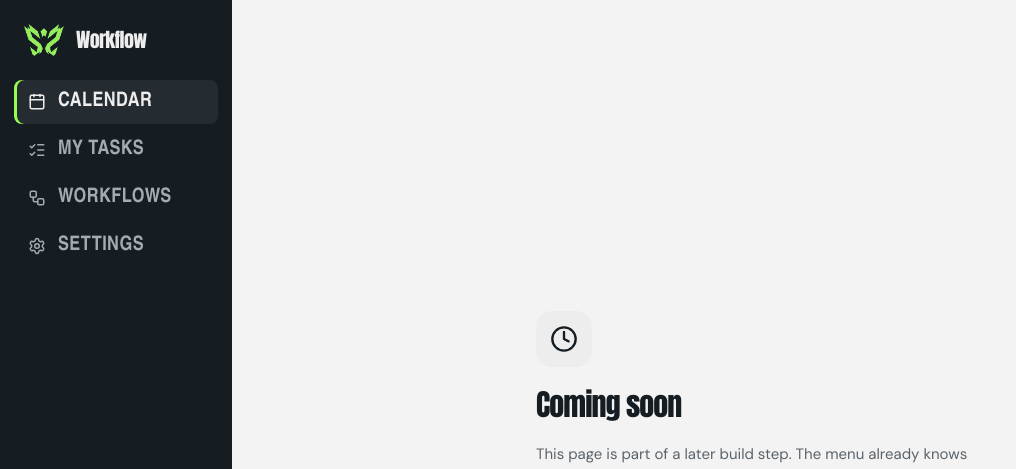
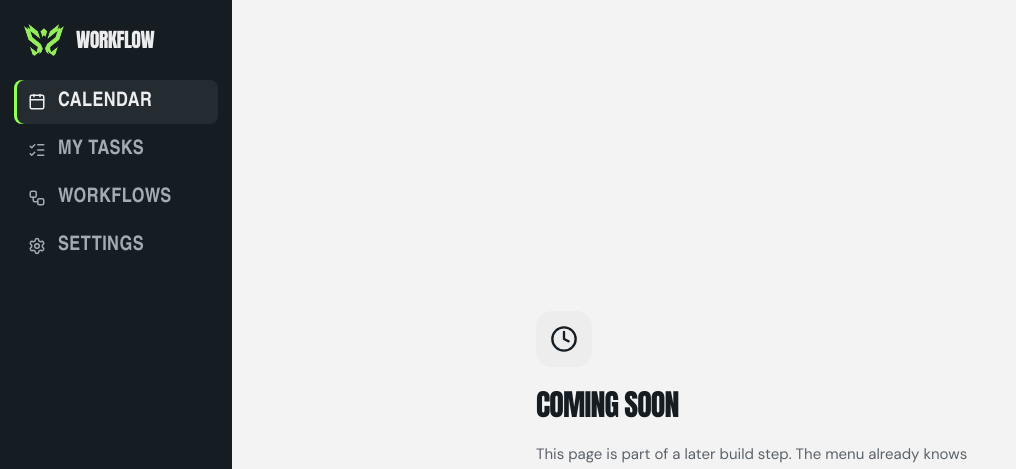
Before and after one commit to TeamSamsara/TeamSamsara.Workflow, a React (Vite) app in the folder app/: page / in a window 1280 px wide. Shown: the top 469 px of the page, without its empty margins (0-1016 px from the left). Built offline with nearby package versions, Linux system fonts and the light colour scheme; a web font is replaced by a local one.

Commit message:
fix: set every Norwester heading in uppercase so its letters stay even

```diff
--- a/app/src/app/layouts/AppLayout/MobileTopBar.module.css
+++ b/app/src/app/layouts/AppLayout/MobileTopBar.module.css
@@ -1,6 +1,6 @@
 /* File : /TeamSamsara.Workflow/app/src/app/layouts/AppLayout/MobileTopBar.module.css
-   Version : 1.0.0
-   Latest commit: core/app-shell
+   Version : 1.1.0
+   Latest commit: task/visual-fixes
    Author : Gerrah
    Purpose : Look of the phone top bar: the card surface with a divider under it, the logo and app name on the left, the menu button on the right. It stays at the top while the page scrolls. */
 
@@ -34,4 +34,5 @@
   font-size: var(--text-brand);
   line-height: var(--leading-brand);
   letter-spacing: var(--tracking-heading);
+  text-transform: uppercase;
 }
--- a/app/src/app/layouts/AppLayout/Sidebar.module.css
+++ b/app/src/app/layouts/AppLayout/Sidebar.module.css
@@ -1,6 +1,6 @@
 /* File : /TeamSamsara.Workflow/app/src/app/layouts/AppLayout/Sidebar.module.css
-   Version : 1.0.0
-   Latest commit: core/app-shell
+   Version : 1.1.0
+   Latest commit: task/visual-fixes
    Author : Gerrah
    Purpose : Look of the sidebar: dark in both themes, the logo and Norwester app name on top, uppercase Agdasima menu links with a green marker on the current page, and the account row pinned to the bottom. */
 
@@ -32,6 +32,7 @@
   font-size: var(--text-brand);
   line-height: var(--leading-brand);
   letter-spacing: var(--tracking-heading);
+  text-transform: uppercase;
 }
 /* #endregion */
 
--- a/app/src/app/layouts/AuthLayout/AuthLayout.module.css
+++ b/app/src/app/layouts/AuthLayout/AuthLayout.module.css
@@ -1,6 +1,6 @@
 /* File : /TeamSamsara.Workflow/app/src/app/layouts/AuthLayout/AuthLayout.module.css
-   Version : 1.0.0
-   Latest commit: core/app-shell
+   Version : 1.1.0
+   Latest commit: task/visual-fixes
    Author : Gerrah
    Purpose : Layout of the sign-in frame: the dark brand panel on the left with the green Anton slogan, the form column centred on the right, at most 440px wide. The panel wraps above the form when there is no room beside it. */
 
@@ -40,6 +40,7 @@
   font-size: var(--text-dialog-title);
   line-height: var(--leading-dialog-title);
   letter-spacing: var(--tracking-heading);
+  text-transform: uppercase;
 }
 
 .pitch {
--- a/app/src/shared/components/Card/Card.module.css
+++ b/app/src/shared/components/Card/Card.module.css
@@ -1,6 +1,6 @@
 /* File : /TeamSamsara.Workflow/app/src/shared/components/Card/Card.module.css
-   Version : 1.0.0
-   Latest commit: core/ui-kit
+   Version : 1.1.0
+   Latest commit: task/visual-fixes
    Author : Gerrah
    Purpose : Look of a card: the surface colour with a thin divider border and 12px corners, children stacked 14px apart, and the header row with a Norwester heading and actions on the right. */
 
@@ -46,6 +46,7 @@
   font-weight: var(--weight-regular);
   line-height: var(--leading-section-heading);
   letter-spacing: var(--tracking-heading);
+  text-transform: uppercase;
 }
 
 .description {
--- a/app/src/shared/components/Modal/Modal.module.css
+++ b/app/src/shared/components/Modal/Modal.module.css
@@ -1,6 +1,6 @@
 /* File : /TeamSamsara.Workflow/app/src/shared/components/Modal/Modal.module.css
-   Version : 1.0.0
-   Latest commit: core/ui-kit
+   Version : 1.1.0
+   Latest commit: task/visual-fixes
    Author : Gerrah
    Purpose : Look of the dialog: a centred surface card with 16px corners and a deep shadow over the dim overlay, a 24px Norwester title with the close button beside it, and the buttons along the bottom on the right. */
 
@@ -54,6 +54,7 @@
   font-weight: var(--weight-regular);
   line-height: var(--leading-dialog-title);
   letter-spacing: var(--tracking-heading);
+  text-transform: uppercase;
 }
 
 .description {
--- a/app/src/shared/components/PageHeader/PageHeader.module.css
+++ b/app/src/shared/components/PageHeader/PageHeader.module.css
@@ -1,6 +1,6 @@
 /* File : /TeamSamsara.Workflow/app/src/shared/components/PageHeader/PageHeader.module.css
-   Version : 1.0.0
-   Latest commit: core/ui-kit
+   Version : 1.1.0
+   Latest commit: task/visual-fixes
    Author : Gerrah
    Purpose : Look of the page header: the breadcrumb, a 32px Norwester title and a muted line on the left, actions lined up with the bottom on the right. The actions drop under the title on narrow screens. */
 
@@ -26,6 +26,7 @@
   font-weight: var(--weight-regular);
   line-height: var(--leading-page-title);
   letter-spacing: var(--tracking-heading);
+  text-transform: uppercase;
 }
 
 .description {
--- a/app/src/shared/components/StatusPanel/StatusPanel.module.css
+++ b/app/src/shared/components/StatusPanel/StatusPanel.module.css
@@ -1,6 +1,6 @@
 /* File : /TeamSamsara.Workflow/app/src/shared/components/StatusPanel/StatusPanel.module.css
-   Version : 1.0.0
-   Latest commit: core/ui-kit
+   Version : 1.1.0
+   Latest commit: task/visual-fixes
    Author : Gerrah
    Purpose : Look of a status panel: a 56px rounded tile with a 28px icon in the tone's colour, a 30px Norwester title, muted 15px text and a row of actions, all left-aligned in one column. */
 
@@ -48,6 +48,7 @@
   font-weight: var(--weight-regular);
   line-height: var(--leading-auth-title);
   letter-spacing: var(--tracking-heading);
+  text-transform: uppercase;
 }
 
 .body {
--- a/app/src/shared/styling/tokens/typography.css
+++ b/app/src/shared/styling/tokens/typography.css
@@ -1,6 +1,6 @@
 /* File : /TeamSamsara.Workflow/app/src/shared/styling/tokens/typography.css
-   Version : 1.0.0
-   Latest commit: core/project-setup
+   Version : 1.1.0
+   Latest commit: task/visual-fixes
    Author : Gerrah
    Purpose : Defines the font roles, text sizes, line heights, weights and letter spacing components use. */
 
@@ -8,6 +8,8 @@
   /* Font roles: components use these names, never the font names. */
   --font-display: "Anton", "Impact", sans-serif;
   --font-ui: "Agdasima", "Arial Narrow", sans-serif;
+  /* Norwester has capitals only: lowercase letters come out as smaller capitals, so
+     every Norwester heading sets text-transform: uppercase to keep its letters even. */
   --font-heading: "Norwester", "Impact", sans-serif;
   --font-body: "DM Sans", system-ui, sans-serif;
 
```
